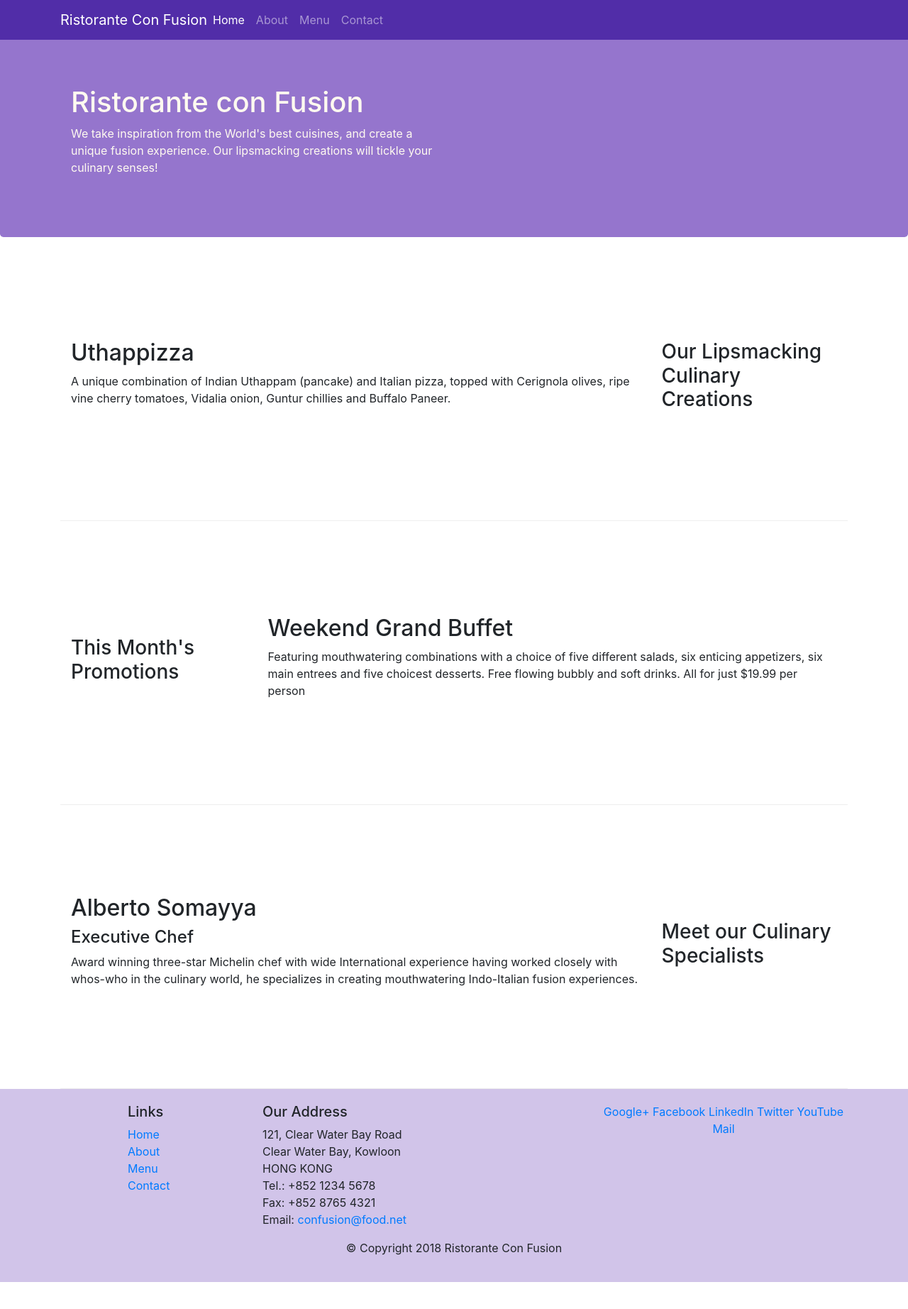
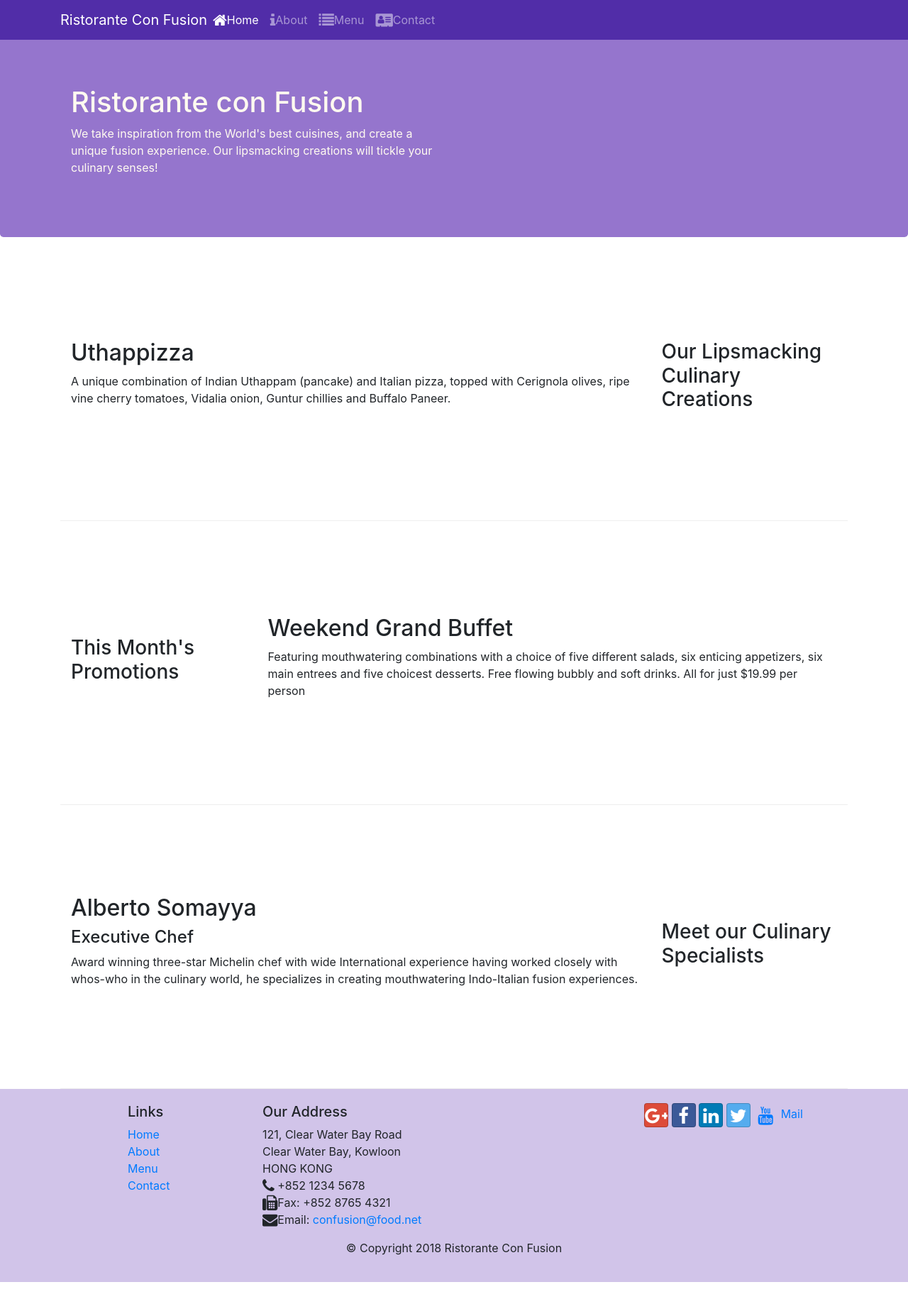
Before and after one commit to NirmalKumarJoshi/Course, a website: page index.html in a window 1280 px wide. Shown: the whole page at 71% size. Drawn offline with nearby package versions, Linux system fonts and the light colour scheme.

Commit message:
Icons Added

```diff
--- a/index.html
+++ b/index.html
@@ -8,6 +8,8 @@
 
     <!-- Bootstrap CSS -->
     <link rel="stylesheet" href="node_modules/bootstrap/dist/css/bootstrap.min.css">
+    <link rel="stylesheet" href="node_modules/font-awesome/css/font-awesome.min.css">
+    <link rel="stylesheet" href="node_modules/bootstrap-social/bootstrap-social.css">
     <link rel="stylesheet" href="css/styles.css">
     <title>Ristorante Con Fusion</title>
 </head>
@@ -22,10 +24,10 @@
             <!-- To display name of brand -->
             <div class="collapse navbar-collapse " id="Navbar">
                 <ul class="navbar-nav mr-auto">
-                    <li class="nav-item active"><a class="nav-link" href="#">Home</a> </li>
-                    <li class="nav-item"><a class="nav-link" href="./aboutus.html">About</a> </li>
-                    <li class="nav-item"><a class="nav-link" href="#">Menu</a> </li>
-                    <li class="nav-item"><a class="nav-link" href="#">Contact</a> </li>
+                    <li class="nav-item active"><a class="nav-link" href="#"><span class="fa fa-home fa-lg"></span>Home</a> </li>
+                    <li class="nav-item"><a class="nav-link" href="./aboutus.html"><span class="fa fa-info fa-lg"></span>About</a> </li>
+                    <li class="nav-item"><a class="nav-link" href="#"><span class="fa fa-list fa-lg"></span>Menu</a> </li>
+                    <li class="nav-item"><a class="nav-link" href="#"><span class="fa fa-address-card fa-lg"></span>Contact</a> </li>
                 </ul>
             </div>
         </div>
@@ -102,18 +104,18 @@
                         121, Clear Water Bay Road<br>
                         Clear Water Bay, Kowloon<br>
                         HONG KONG<br>
-                        Tel.: +852 1234 5678<br>
-                        Fax: +852 8765 4321<br>
-                        Email: <a href="mailto:confusion@food.net">confusion@food.net</a>
+                        <span class="fa fa-phone fa-lg" ></span> +852 1234 5678<br>
+                        <span class="fa fa-fax fa-lg" ></span>Fax: +852 8765 4321<br>
+                        <span class="fa fa-envelope fa-lg" ></span>Email: <a href="mailto:confusion@food.net">confusion@food.net</a>
                     </address>
                 </div>
                 <div class="col-12 col-sm-4">
                     <div class="text-center">
-                        <a href="http://google.com/+">Google+</a>
-                        <a href="http://www.facebook.com/profile.php?id=">Facebook</a>
-                        <a href="http://www.linkedin.com/in/">LinkedIn</a>
-                        <a href="http://twitter.com/">Twitter</a>
-                        <a href="http://youtube.com/">YouTube</a>
+                        <a class="btn btn-social-icon btn-google" href="http://google.com/+"><i class="fa fa-google-plus fa-lg" ></i></a>
+                        <a class="btn btn-social-icon btn-facebook" href="http://www.facebook.com/profile.php?id="><i class="fa fa-facebook fa-lg" ></i></a>
+                        <a class="btn btn-social-icon btn-linkedin" href="http://www.linkedin.com/in/"><i class="fa fa-linkedin fa-lg" ></i></a>
+                        <a class="btn btn-social-icon btn-twitter" href="http://twitter.com/"><i class="fa fa-twitter fa-lg" ></i></a>
+                        <a class="btn btn-social-icon btn-youtube" href="http://youtube.com/"><i class="fa fa-youtube fa-lg" ></i></a>
                         <a href="mailto:">Mail</a>
                     </div>
                 </div>
--- a/package.json
+++ b/package.json
@@ -15,6 +15,8 @@
   },
   "dependencies": {
     "bootstrap": "^4.0.0",
+    "bootstrap-social": "^5.1.1",
+    "font-awesome": "^4.7.0",
     "jquery": "^3.3.1",
     "popper.js": "^1.12.9"
   }
```
Also changed, not shown: aboutus.html (+14 -12 lines).
